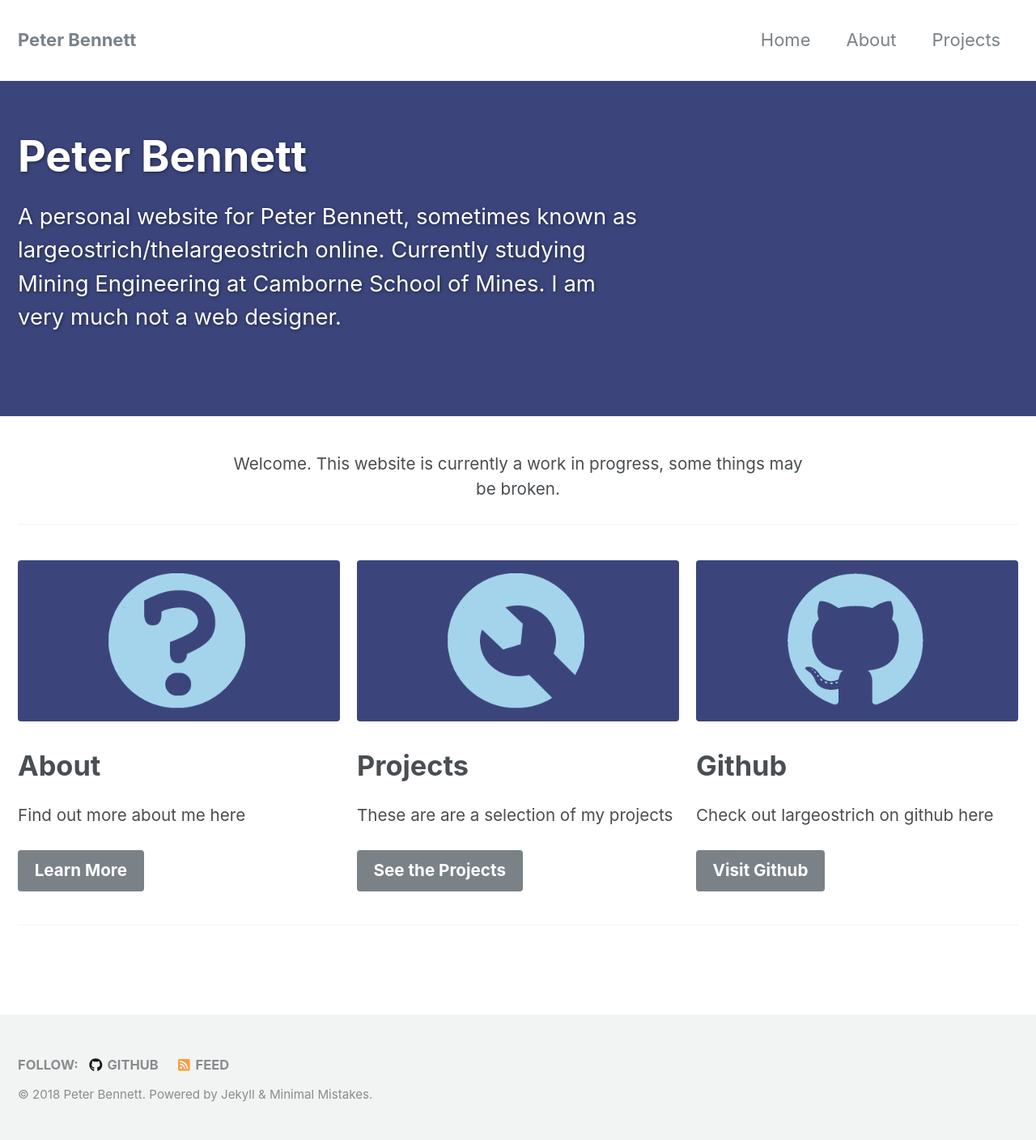
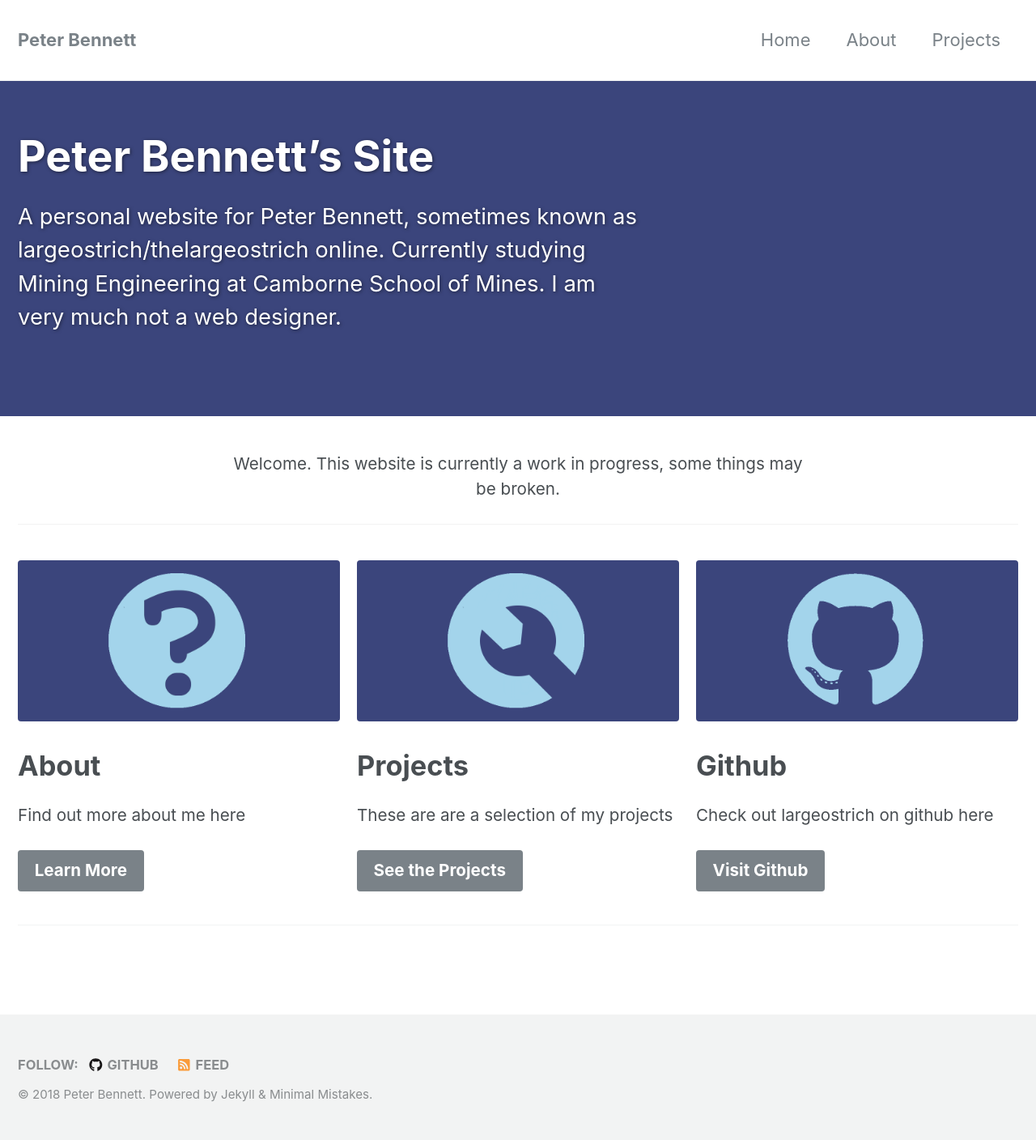
Before and after one commit to largeostrich/largeostrich.github.io, a Jekyll site: the page built from _pages/index.md, in a window 1280 px wide. Shown: the whole page at 81% size. Built offline with Jekyll 4.4.1, drawn with Linux system fonts in a browser that asks for light colours; nearby versions of some CDN libraries.

Commit message:
Changed homepage title

```diff
--- a/_pages/index.md
+++ b/_pages/index.md
@@ -1,4 +1,5 @@
 ---
+title: "Peter Bennett's Site"
 layout: splash
 permalink: /
 header:
```
